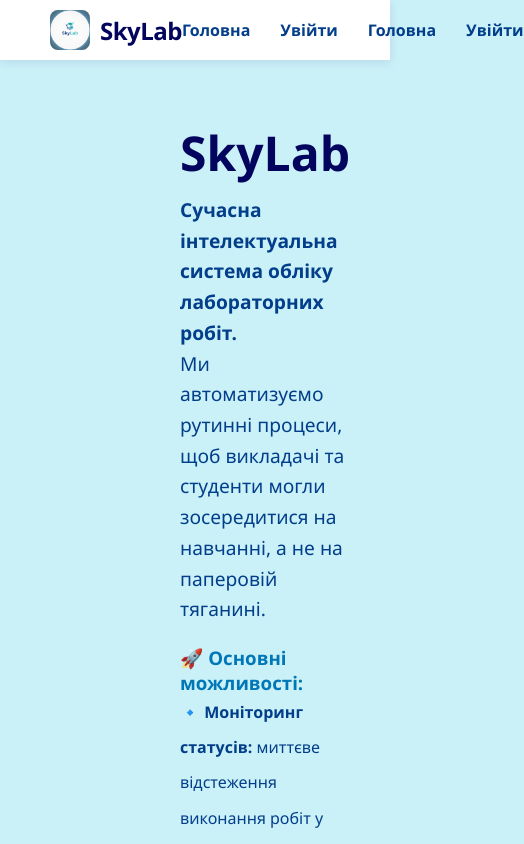
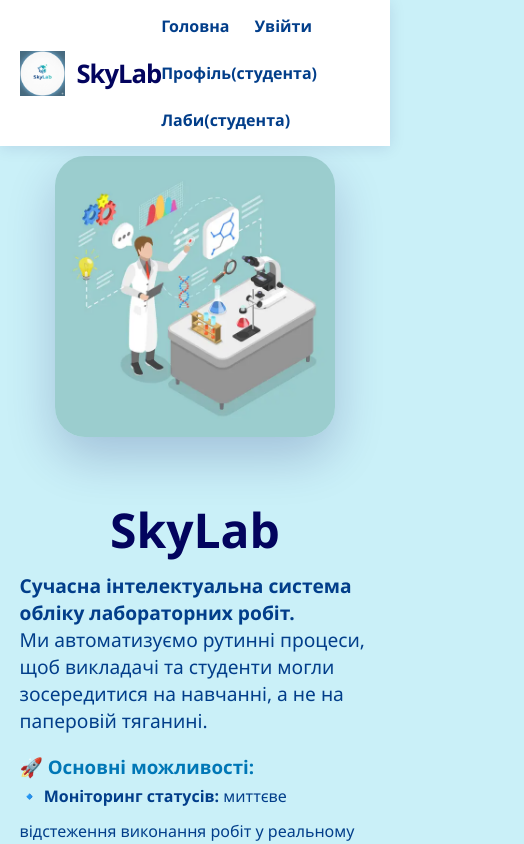
Before and after one commit to yarty777/practice, a React (Create React App) app in the folder frontend/: page / in a window 390 px wide. Shown: the top 844 px of the page, 524 px wide, since content can reach past the window. Built offline with nearby package versions, Linux system fonts and the light colour scheme.

Commit message:
Добавив сторінку під список робіт добавив адаптивність

```diff
--- a/frontend/src/App.css
+++ b/frontend/src/App.css
@@ -1,4 +1,4 @@
-
+/* 1. Змінні кольорів SkyLab */
 :root {
   --deep-twilight: #03045eff;
   --french-blue: #023e8aff;
@@ -11,138 +11,131 @@
   --light-cyan: #caf0f8ff;
 }
 
+#root {
+  display: flex;
+  flex-direction: column;
+  min-height: 100vh;
+}
+
+/* 2. Базові стилі */
 body {
   margin: 0;
-  font-family: 'Segoe UI', Roboto, sans-serif;
-  background-color: var(--light-cyan); /* Світлий фон для всього сайту */
+  font-family: 'Segoe UI', Roboto, Helvetica, Arial, sans-serif;
+  background-color: var(--light-cyan);
   color: var(--deep-twilight);
+  min-height: 100vh;
+  display: flex;
+  flex-direction: column;
 }
 
+/* 3. Навігація */
+.nav-menu {
+  display: flex;
+  justify-content: space-between;
+  align-items: center;
+  padding: 15px 5%;
+  background: white;
+  box-shadow: 0 2px 15px rgba(3, 4, 94, 0.1);
+  position: sticky;
+  top: 0;
+  z-index: 1000;
+}
 
-/* Навігація */
-
-/* Стилі для контейнера логотипа в наварі */
 .logo-container {
   display: flex;
   align-items: center;
   text-decoration: none;
-  gap: 10px;
+  gap: 12px;
 }
 
 .nav-logo {
-  height: 40px; /* Регулюйте висоту логотипа тут */
+  height: 45px;
   width: auto;
-  border-radius: 8px; /* Якщо логотип квадратний, можна трохи закруглити */
 }
 
 .logo-text {
-  font-size: 1.5rem;
+  font-size: 1.6rem;
   font-weight: 800;
   color: var(--deep-twilight);
-  letter-spacing: -0.5px;
+  letter-spacing: -1px;
 }
-.nav-menu {
-  padding: 10px 50px;
-  background: white;
-  display: flex;
-  justify-content: space-between; /* Розносить лого і посилання в різні боки */
-  align-items: center;
-  box-shadow: 0 2px 10px rgba(3, 4, 94, 0.1);
-}
+
 .nav-links {
   display: flex;
-  gap: 30px;
+  flex-wrap: wrap;
+  gap: 25px;
 }
 
 .nav-link {
   text-decoration: none;
   color: var(--french-blue);
   font-weight: 600;
-  transition: 0.3s;
-}
-.nav-menu a {
-  text-decoration: none;
-  color: var(--french-blue);
-  font-weight: 600;
-  transition: 0.3s;
+  transition: 0.3s ease;
 }
 
-.nav-menu a:hover {
-  color: var(--turquoise-surf);
-}
-
-
-/* Контейнери */
+/* 4. Головний контейнер */
 .container {
   display: flex;
-  min-height: 85vh;
+  flex: 1;
   align-items: center;
+  justify-content: center;
+  padding: 10px 5%;
+  max-width: 1600px;
+  margin: 0 auto;
+  gap: 60px;
+  box-sizing: border-box;
 }
 
 .side {
   flex: 1;
   display: flex;
   flex-direction: column;
-  justify-content: center;
-  padding: 60px;
 }
 
-/* Тексти */
-h1, h2 {
-  color: var(--deep-twilight);
-  font-size: 2.5rem;
-  margin-bottom: 20px;
+/* 5. Стилі зображень */
+.main-img {
+  width: 100%;
+  max-width: 800px; /* Велика картинка для головної */
+  height: auto;
+  border-radius: 30px;
+  box-shadow: 0 20px 50px rgba(3, 4, 94, 0.2);
+  display: block;
+  margin: 0 auto;
 }
 
-p {
-  line-height: 1.6;
-  color: var(--french-blue);
-  font-size: 1.1rem;
+/* Спеціальний розмір для картинки на сторінці логіну (менша) */
+.login-page .main-img {
+  max-width: 500px; /* У 1.5-2 рази менша за головну */
 }
 
-/* Зображення та плейсхолдери */
-.image-placeholder {
-  width: 100%;
-  max-width: 500px;
-  height: 350px;
-  background: linear-gradient(135deg, var(--sky-aqua), var(--bright-teal-blue));
-  display: flex;
-  justify-content: center;
-  align-items: center;
-  border-radius: 20px;
-  color: white;
-  box-shadow: 0 15px 30px rgba(0, 119, 182, 0.2);
-}
-
-.main-img {
-  width: 70%;        /* Зменшуємо ширину до 70% від батьківського блоку */
-  max-width: 400px;  /* Зменшуємо максимальну межу (було 550px або 600px) */
-  height: auto;      /* Зберігаємо пропорції */
-  border-radius: 20px;
-  box-shadow: 0 10px 30px rgba(3, 4, 94, 0.15);
-  display: block;
-  margin: 0 auto;    /* Центруємо картинку в її половинці екрана */
-}
-
-/* Форма входу */
+/* 6. Форма авторизації (В СТОВПЧИК) */
 .login-form {
   display: flex;
-  flex-direction: column;
+  flex-direction: column; /* Елементи один під одним */
   gap: 20px;
   width: 100%;
-  max-width: 350px;
+  max-width: 350px; /* Компактна ширина */
   background: white;
   padding: 40px;
   border-radius: 20px;
-  box-shadow: 0 10px 25px rgba(3, 4, 94, 0.05);
+  box-shadow: 0 10px 30px rgba(0,0,0,0.05);
+}
+
+.login-form h2 {
+  margin-top: 0;
+  color: var(--deep-twilight);
+  text-align: center;
 }
 
 .login-form input {
   padding: 12px 15px;
   border: 2px solid var(--frosted-blue-2);
   border-radius: 10px;
+  font-size: 1rem;
   outline: none;
   transition: 0.3s;
+  width: 100%; /* На всю ширину форми */
+  box-sizing: border-box;
 }
 
 .login-form input:focus {
@@ -150,37 +143,49 @@
 }
 
 .login-form button {
-  padding: 12px;
+  padding: 14px;
   background-color: var(--bright-teal-blue);
   color: white;
   border: none;
   border-radius: 10px;
-  font-weight: bold;
+  font-weight: 700;
   cursor: pointer;
   transition: 0.3s;
 }
 
 .login-form button:hover {
   background-color: var(--deep-twilight);
-  transform: translateY(-2px);
 }
 
-/* Футер */
-.footer {
-  text-align: center;
-  padding: 25px;
-  background: var(--deep-twilight); /* Ваш темно-синій колір */
-  color: white;                     /* РОБИМО ТЕКСТ БІЛИМ */
-  position: relative;
-  width: 100%;
-  box-sizing: border-box;
+/* 7. Текстовий контент головної */
+.right-side {
+  text-align: left;
 }
 
-/* Якщо текст всередині футера знаходиться в тегу p, додамо ще цей селектор для надійності */
-.footer p {
+h1 {
+  font-size: 3.5rem;
+  margin: 0 0 20px 0;
+}
+
+/* 8. Футер */
+.footer {
+  background-color: var(--deep-twilight);
   color: white;
-  margin: 0;
+  text-align: center;
+  padding: 20px 0;
+  width: 100%;
 }
-.student_info{
-    margin: 0px;
+
+/* 9. Адаптивність */
+@media (max-width: 1100px) {
+  .container {
+    flex-direction: column;
+    text-align: center;
+  }
+  .login-page {
+    flex-direction: column-reverse; /* Форма зверху на мобільних */
+  }
+  .main-img {
+    width: 80%;
+  }
 }
--- a/frontend/src/App.js
+++ b/frontend/src/App.js
@@ -20,8 +20,8 @@
         <div className="nav-links">
           <Link to="/" className="nav-link">Головна</Link>
           <Link to="/login" className="nav-link">Увійти</Link>
-          <Link to="/student/dashboard" className="nav-link">Головна</Link>
-          <Link to="/student/labs" className="nav-link">Увійти</Link>
+          <Link to="/student/dashboard" className="nav-link">Профіль(студента)</Link>{/*тимчасова річ для легшого пересування*/ }
+          <Link to="/student/labs" className="nav-link">Лаби(студента)</Link>{/*тимчасова річ для легшого пересування*/ }
         </div>
       </nav>
 
--- a/frontend/src/Student.css
+++ b/frontend/src/Student.css
@@ -1,38 +1,34 @@
 * {
     margin: 0;
     padding: 0;
-    box-sizing: border-box; /* ⭐ ДОДАЙ ЦЕ - важливо для розмірів! */
+    box-sizing: border-box;
 }
 
 .profile {
     margin: 0;
     padding: 0;
-    font-size: 24px;
+    font-size: 18px;
     display: flex;
     flex-direction: row;
-    height: 100vh; /* ⭐ Додай висоту */
+    height: 100vh;
 }
 
 .leftside {
     margin: 10px;
     padding: 10px;
-    width: 25%;
+    gap: 30px;
+    width: 30%;
     background-color: #ADE8F4;
     border-radius: 25px;
-    display: flex; /* ⭐ Зміни justify-items на display:flex */
+    display: flex;
     flex-direction: column;
-    align-items: center; /* ⭐ Вирівнювання по центру */
+    align-items: center;
 }
 
 .student_info {
-    border-radius: 25px;
-    margin: 20px 0; /* ⭐ Зміни margin */
-    background-color: #00B4D8;
-    padding: 15px; /* ⭐ Збільши padding */
-    width: 90%; /* ⭐ Зроби трохи вже */
-}
-
-.stu_statistic { /* ⭐ ДОДАЙ ЦЕЙ СТИЛЬ! */
+    display: flex;
+    flex-direction: column;
+    gap: 20px;
     border-radius: 25px;
     margin: 20px 0;
     background-color: #0077B6;
@@ -41,15 +37,119 @@
     color: white;
 }
 
-.rightside { /* ⭐ ДОДАЙ СТИЛЬ ДЛЯ ПРАВОЇ ЧАСТИНИ */
+.stu_statistic {
+    display: flex;
+    flex-direction: column;
+    gap: 20px;
+    border-radius: 25px;
+    margin: 20px 0;
+    background-color: #0077B6;
+    padding: 15px;
+    width: 90%;
+    color: white;
+}
+
+.rightside {
     flex: 1;
     margin: 10px;
     padding: 20px;
-    background-color: #CAF0F8;
     border-radius: 25px;
     display: flex;
     align-items: center;
     justify-content: center;
     font-size: 20px;
-    color: #555;
+    background-color: #ADE8F4;
 }
+@media (max-width: 1100px) {
+    .profile {
+    flex-direction: column;
+    }
+    .leftside{
+        width: 90%;
+    }
+}
+
+
+
+
+
+
+
+.labs{
+    display: flex;
+    align-items: center;
+    flex-direction: column;
+    min-height: 100vh;
+}
+.statistic{
+    margin: 10px;
+    padding: 10px;
+    border-radius: 25px;
+    background-color: #ADE8F4;
+    gap: 20px;
+    width: 95%;
+}
+.list{
+    margin: 10px;
+    padding: 10px;
+    border-radius: 25px;
+    background-color: #ADE8F4;
+    display: grid;
+    grid-template-columns: repeat(2, 1fr);
+    width: 95%;
+    flex: 1;
+}
+.card{
+    margin: 10px;
+    padding: 20px;
+    border-radius: 25px;
+    background-color: #0077B6;
+    color: white;
+    display: flex;
+    justify-content: space-between;
+    align-items: flex-start;
+    height: fit-content;
+    transition: 0.3s;
+}
+.card:hover{
+    background-color: #03045E;
+    transform: translateY(-5px);
+    box-shadow: 0 16px 32px rgba(0, 0, 0, 0.2);
+}
+.right{
+    text-align: right;
+    display: flex;
+    flex-direction: column;
+    gap: 10px;
+}
+
+
+@media (max-width: 768px) {
+    .list {
+        grid-template-columns: 1fr;
+    }
+
+    .card {
+        flex-direction: column;
+        gap: 15px;
+    }
+
+    .right {
+        text-align: left;
+        min-width: auto;
+    }
+
+    h1 {
+        font-size: 1.5rem;
+        text-align: center;
+    }
+}
+
+@media (max-width: 480px) {
+    .statistic,
+    .list {
+        width: 100%;
+        margin: 10px 0;
+        padding: 15px;
+    }
+}
--- a/frontend/src/Student.js
+++ b/frontend/src/Student.js
@@ -34,7 +34,7 @@
                     <p>Середній бал:</p>
                     <p>Кількість зданих робіт:</p>
                     <p>Кількість не зданих робіт:</p>
-                    <p>Відсоток завершених робіт</p>
+                    <p>Відсоток завершених робіт:</p>
                     <p>Найближчі дедлайни:</p>
                 </div>
             </div>
@@ -48,9 +48,48 @@
 
 function StudentLabs()
 {
+    const [labs,setLabs]=useState([
+         {
+            id:1,
+            subject_id:1,
+            name:"ЛР1",
+            coment:"Some comment",
+            max_mark:5,
+            deadline:"9.11.2026"
+        }//заглушка
+    ]);
+
 return (
     <>
+        <div className="labs">
+            <h2>Список лабараторних робіт</h2>
+            <div className="statistic">
+                <h3>Базова статистика</h3>
 
+                <p>Кількість зданих робіт:</p>
+                <p>Кількість не зданих робіт:</p>
+                <p>Відсоток завершених робіт:</p>
+                <p>Найближчі дедлайни:</p>
+            </div>
+            <div className="list">
+                {
+                    labs.map(lab => {
+                        return(
+                            <div className="card">
+                                <div className="left">
+                                <h3>{lab.name}</h3>
+                                <p>{lab.coment}</p>
+                                </div>
+                                <div className="right">
+                                <p>Максимальна оцінка: {lab.max_mark}</p>
+                                <p>Термін здачі: {lab.deadline}</p>
+                                </div>
+                            </div>
+                        )
+                    })
+                }
+            </div>
+        </div>
     </>
 )
 }
```
